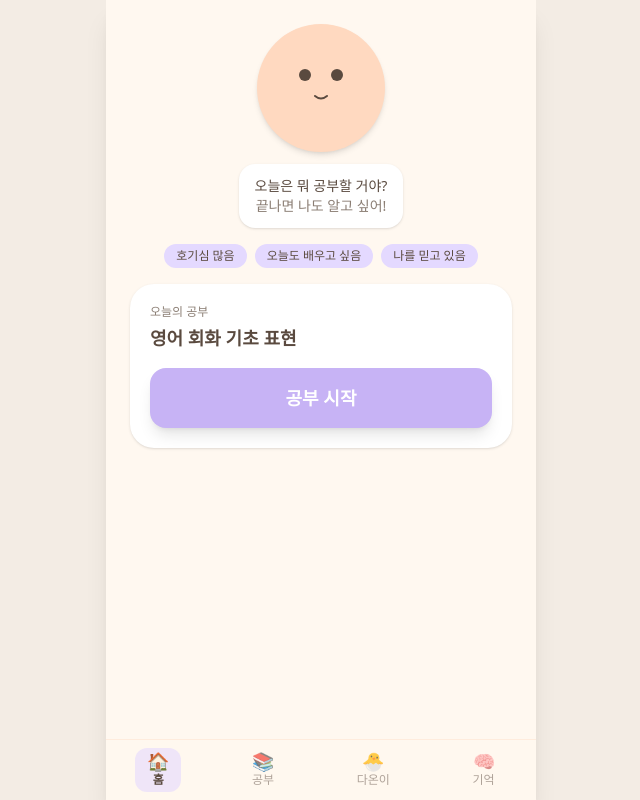
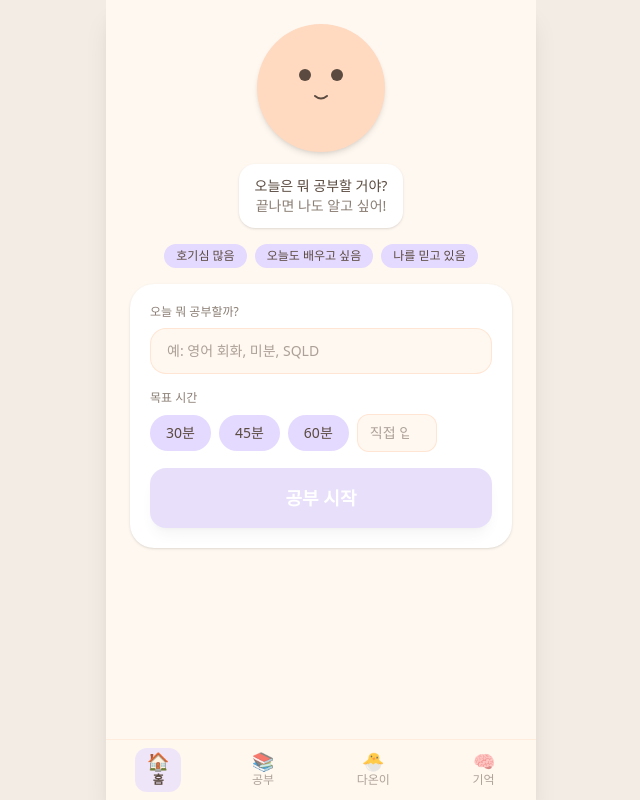
Before and after one commit to hapy9389-prog/study-AI, a Next.js app: page / in a window 1280 px wide. Shown: the whole page, without its empty margins (319-959 px from the left). Built offline with nearby package versions, Linux system fonts and the light colour scheme.

Commit message:
내가 한 공부 적기

```diff
--- a/app/page.tsx
+++ b/app/page.tsx
@@ -14,7 +14,7 @@ const initialState: AppState = { phase: "idle" };
 function reducer(state: AppState, action: Action): AppState {
   switch (action.type) {
     case "START_STUDY":
-      return { ...state, phase: "studying" };
+      return { ...state, phase: "studying", studySession: action.studySession };
     case "COMPLETE_STUDY":
       // 공부 완료 즉시 반응 화면으로 — 별도 확인 화면이나 추가 클릭 없음.
       return { ...state, phase: "reaction" };
@@ -35,21 +35,23 @@ export default function Home() {
       {(state.phase === "idle" || state.phase === "studying") && (
         <StudyCard
           phase={state.phase}
-          onStartStudy={() => dispatch({ type: "START_STUDY" })}
+          studySession={state.studySession}
+          onStartStudy={(session) => dispatch({ type: "START_STUDY", studySession: session })}
           onCompleteStudy={() => dispatch({ type: "COMPLETE_STUDY" })}
         />
       )}
 
-      {state.phase === "reaction" && (
+      {state.phase === "reaction" && state.studySession && (
         <CharacterReaction
+          studySession={state.studySession}
           onSelectFeeling={(feelingId) => dispatch({ type: "SELECT_FEELING", feelingId })}
         />
       )}
 
-      {state.phase === "done" && state.selectedFeelingId && (
+      {state.phase === "done" && state.studySession && state.selectedFeelingId && (
         <>
-          <StudyMemoryCard feelingId={state.selectedFeelingId} />
-          <StudyRecordSummary feelingId={state.selectedFeelingId} />
+          <StudyMemoryCard studySession={state.studySession} feelingId={state.selectedFeelingId} />
+          <StudyRecordSummary studySession={state.studySession} feelingId={state.selectedFeelingId} />
         </>
       )}
     </MobileLayout>
--- a/components/reaction/CharacterReaction.tsx
+++ b/components/reaction/CharacterReaction.tsx
@@ -1,18 +1,19 @@
-import { reactionData } from "@/lib/mockData";
-import type { FeelingChoice } from "@/lib/types";
+import { reactionData, buildReactionLine } from "@/lib/mockData";
+import type { FeelingChoice, StudySession } from "@/lib/types";
 
 interface CharacterReactionProps {
+  studySession: StudySession;
   onSelectFeeling: (feelingId: FeelingChoice["id"]) => void;
 }
 
 // Shown only right after [공부 완료] — a single short line + one round of
 // feeling chips. No open-ended chat, no repeated turns.
-export default function CharacterReaction({ onSelectFeeling }: CharacterReactionProps) {
+export default function CharacterReaction({ studySession, onSelectFeeling }: CharacterReactionProps) {
+  const characterLine = buildReactionLine(studySession.subject, studySession.targetMinutes);
+
   return (
     <section className="mx-6 rounded-3xl bg-white p-5 shadow-sm">
-      <div className="rounded-2xl bg-lavender/50 px-4 py-3 text-sm text-cocoa">
-        {reactionData.characterLine}
-      </div>
+      <div className="rounded-2xl bg-lavender/50 px-4 py-3 text-sm text-cocoa">{characterLine}</div>
 
       <div className="mt-4 flex flex-wrap gap-2">
         {reactionData.choices.map((choice) => (
--- a/components/study/StudyCard.tsx
+++ b/components/study/StudyCard.tsx
@@ -1,35 +1,106 @@
-import { todayStudy } from "@/lib/mockData";
+"use client";
+
+import { useState } from "react";
+import type { StudySession } from "@/lib/types";
 
 interface StudyCardProps {
   phase: "idle" | "studying";
-  onStartStudy: () => void;
+  studySession?: StudySession;
+  onStartStudy: (session: StudySession) => void;
   onCompleteStudy: () => void;
 }
+
+const QUICK_MINUTES = [30, 45, 60];
 
 // [공부 시작] is the single most prominent CTA in the whole app — studying
 // itself is the core action, not talking to the character. [공부 완료]
 // transitions straight into the reaction phase, no extra confirmation step.
-export default function StudyCard({ phase, onStartStudy, onCompleteStudy }: StudyCardProps) {
+export default function StudyCard({ phase, studySession, onStartStudy, onCompleteStudy }: StudyCardProps) {
+  const [subject, setSubject] = useState("");
+  const [targetMinutes, setTargetMinutes] = useState<number | null>(null);
+  const [customMinutes, setCustomMinutes] = useState("");
+
+  const trimmedSubject = subject.trim();
+  const isSubjectValid = trimmedSubject.length > 0;
+
+  const effectiveMinutes = customMinutes.trim() !== "" ? Number(customMinutes) : targetMinutes;
+  const isMinutesValid =
+    effectiveMinutes !== null &&
+    Number.isFinite(effectiveMinutes) &&
+    Number.isInteger(effectiveMinutes) &&
+    effectiveMinutes >= 1;
+
+  const isFormValid = isSubjectValid && isMinutesValid;
+
+  const handleStart = () => {
+    if (!isFormValid) return;
+    onStartStudy({ subject: trimmedSubject, targetMinutes: effectiveMinutes as number });
+  };
+
   return (
     <section className="mx-6 rounded-3xl bg-white p-5 shadow-sm">
-      <p className="text-xs font-medium text-warm-gray">오늘의 공부</p>
-      <h2 className="mt-1 text-lg font-bold text-cocoa">{todayStudy.subject}</h2>
+      {phase === "idle" && (
+        <>
+          <p className="text-xs font-medium text-warm-gray">오늘 뭐 공부할까?</p>
+          <input
+            type="text"
+            value={subject}
+            onChange={(e) => setSubject(e.target.value)}
+            placeholder="예: 영어 회화, 미분, SQLD"
+            className="mt-2 w-full rounded-2xl border border-peach/60 bg-cream px-4 py-3 text-sm text-cocoa outline-none focus:border-lavender-deep"
+          />
 
-      {phase === "idle" && (
-        <button
-          type="button"
-          onClick={onStartStudy}
-          className="mt-4 w-full rounded-2xl bg-lavender-deep py-4 text-lg font-bold text-white shadow-lg transition-transform hover:scale-[1.02] active:scale-[0.98]"
-        >
-          공부 시작
-        </button>
+          <p className="mt-4 text-xs font-medium text-warm-gray">목표 시간</p>
+          <div className="mt-2 flex flex-wrap items-center gap-2">
+            {QUICK_MINUTES.map((minutes) => (
+              <button
+                key={minutes}
+                type="button"
+                onClick={() => {
+                  setTargetMinutes(minutes);
+                  setCustomMinutes("");
+                }}
+                className={`rounded-full px-4 py-2 text-sm font-medium transition-colors ${
+                  targetMinutes === minutes && customMinutes.trim() === ""
+                    ? "bg-lavender-deep text-white"
+                    : "bg-lavender text-cocoa"
+                }`}
+              >
+                {minutes}분
+              </button>
+            ))}
+            <input
+              type="number"
+              inputMode="numeric"
+              min={1}
+              value={customMinutes}
+              onChange={(e) => {
+                setCustomMinutes(e.target.value);
+                setTargetMinutes(null);
+              }}
+              placeholder="직접 입력"
+              className="w-20 rounded-xl border border-peach/60 bg-cream px-3 py-2 text-sm text-cocoa outline-none focus:border-lavender-deep"
+            />
+          </div>
+
+          <button
+            type="button"
+            disabled={!isFormValid}
+            onClick={handleStart}
+            className="mt-4 w-full rounded-2xl bg-lavender-deep py-4 text-lg font-bold text-white shadow-lg transition-transform hover:scale-[1.02] active:scale-[0.98] disabled:cursor-not-allowed disabled:opacity-40 disabled:hover:scale-100"
+          >
+            공부 시작
+          </button>
+        </>
       )}
 
-      {phase === "studying" && (
-        <div className="mt-4 flex flex-col items-center gap-3">
+      {phase === "studying" && studySession && (
+        <div className="flex flex-col items-center gap-3">
+          <p className="text-base font-bold text-cocoa">{studySession.subject} 공부 중</p>
+          <p className="text-sm text-warm-gray">목표 {studySession.targetMinutes}분</p>
           <p className="flex items-center gap-2 text-sm text-warm-gray">
             <span className="h-2 w-2 animate-pulse rounded-full bg-peach-deep" />
-            공부 중...
+            다온이는 조용히 함께 있어요
           </p>
           <button
             type="button"
--- a/components/summary/StudyRecordSummary.tsx
+++ b/components/summary/StudyRecordSummary.tsx
@@ -1,17 +1,20 @@
-import { todayStudy, memoryResult, reactionData } from "@/lib/mockData";
-import type { FeelingChoice } from "@/lib/types";
+import { memoryResult, reactionData } from "@/lib/mockData";
+import type { FeelingChoice, StudySession } from "@/lib/types";
 
 interface StudyRecordSummaryProps {
+  studySession: StudySession;
   feelingId: FeelingChoice["id"];
 }
 
-export default function StudyRecordSummary({ feelingId }: StudyRecordSummaryProps) {
+export default function StudyRecordSummary({ studySession, feelingId }: StudyRecordSummaryProps) {
   const feelingLabel =
     reactionData.choices.find((choice) => choice.id === feelingId)?.label ?? "";
 
+  // "목표 공부 시간" — not "공부 시간": there is no timer yet, so this is the
+  // goal the user set, not a measured elapsed duration (Phase 3 will add that).
   const rows: { label: string; value: string }[] = [
-    { label: "오늘 공부", value: todayStudy.subject },
-    { label: "공부 시간", value: `${todayStudy.durationMinutes}분` },
+    { label: "오늘 공부", value: studySession.subject },
+    { label: "목표 공부 시간", value: `${studySession.targetMinutes}분` },
     { label: "오늘의 감상", value: feelingLabel },
     { label: "다온이의 한마디", value: memoryResult.responseLines[feelingId] },
   ];
--- a/lib/mockData.ts
+++ b/lib/mockData.ts
@@ -1,6 +1,9 @@
-// Mock data for the Phase 1 UI prototype. No real AI/DB — every value here is static.
+// Mock data for the UI prototype. No real AI/DB — the character info and
+// feeling-related copy here are all static; study subject/time now come
+// from the user (see lib/types.ts StudySession), fed into the template
+// functions below.
 
-import type { Character, StudyInfo, ReactionData, MemoryResult } from "./types";
+import type { Character, ReactionData, MemoryResult } from "./types";
 
 export const daon: Character = {
   name: "다온",
@@ -11,13 +14,7 @@ export const daon: Character = {
 
 export const moodBadges: string[] = ["호기심 많음", "오늘도 배우고 싶음", "나를 믿고 있음"];
 
-export const todayStudy: StudyInfo = {
-  subject: "영어 회화 기초 표현",
-  durationMinutes: 45,
-};
-
 export const reactionData: ReactionData = {
-  characterLine: "오늘 영어 공부하는 거 옆에서 봤어! 어땠어?",
   choices: [
     { id: "proud", label: "뿌듯해" },
     { id: "tired", label: "조금 힘들었어" },
@@ -26,7 +23,6 @@ export const reactionData: ReactionData = {
 };
 
 export const memoryResult: MemoryResult = {
-  rememberedTopic: "영어 회화 기초 표현",
   memoryMessage: "다온이가 오늘의 공부를 기억했어요.",
   nextStudyNudge: "내일도 같이 공부해볼까?",
   responseLines: {
@@ -35,3 +31,14 @@ export const memoryResult: MemoryResult = {
     fun: "재밌었다니 다행이다! 나도 같이 즐거웠어.",
   },
 };
+
+// targetMinutes is a goal the user set, not a measured elapsed time (no
+// timer yet — Phase 3) — so this line never implies "집중했다", only that
+// the goal was that many minutes.
+export function buildReactionLine(subject: string, targetMinutes: number): string {
+  return `오늘 ${subject} 공부했구나! 목표는 ${targetMinutes}분이었지! 어땠어?`;
+}
+
+export function buildMemoryLine(subject: string): string {
+  return `오늘 공부한 주제: ${subject}`;
+}
```
Also changed, not shown: components/memory/StudyMemoryCard.tsx (+5 -4 lines), lib/types.ts (+8 -7 lines).
